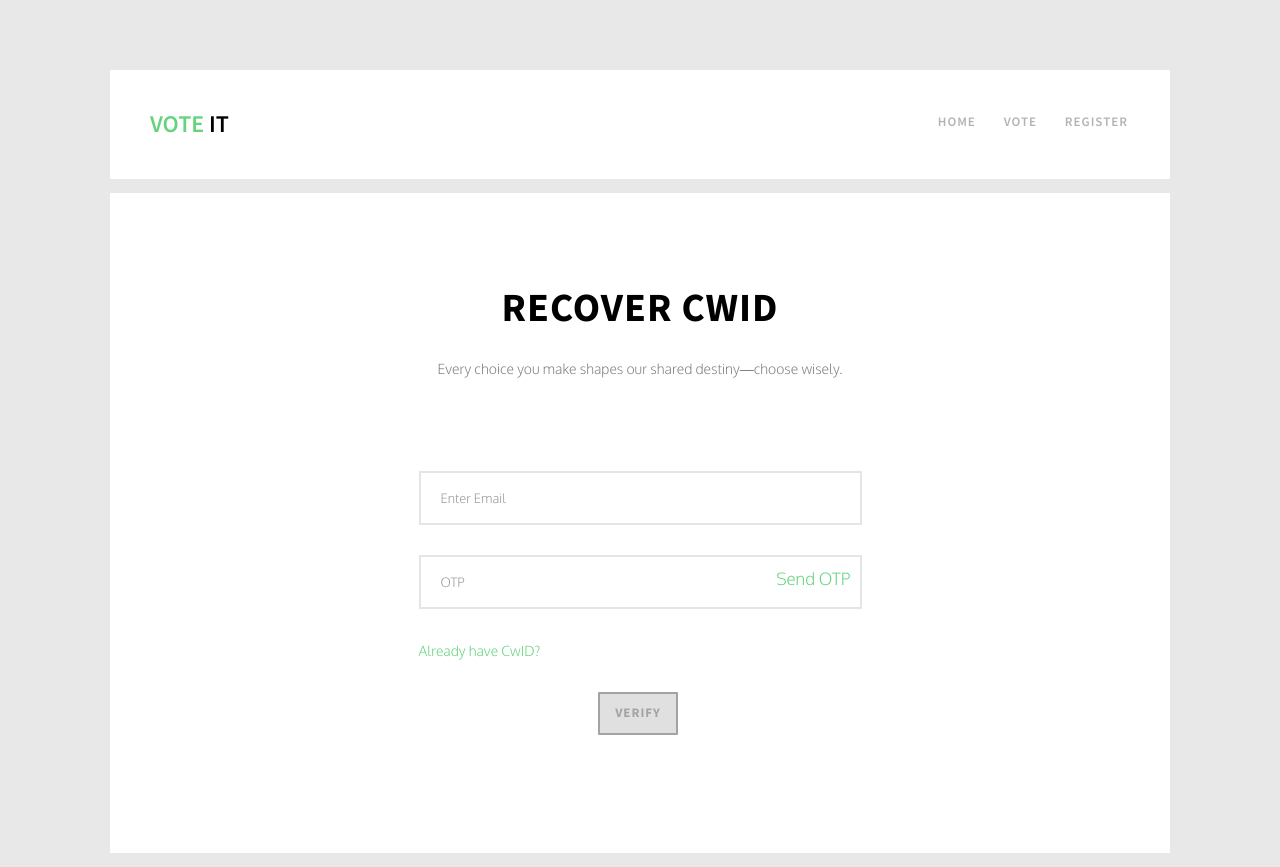
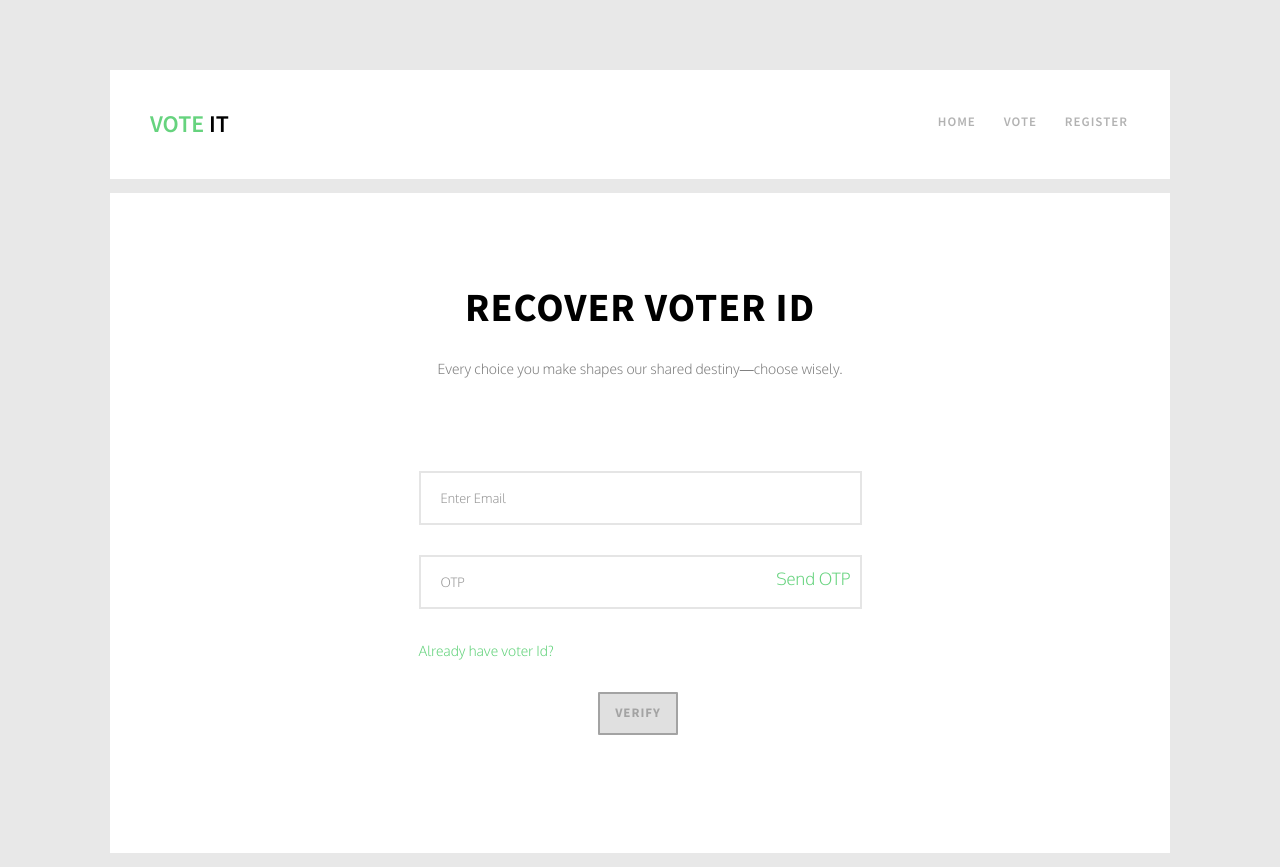
Before and after one commit to mari0-0/voteIt, a Django app: template templates/forgotCwid.html in a window 1280 px wide. Run offline with Django 3.2, Linux system fonts and the light colour scheme; the template is opened without the code that fills it, so the values that code supplies are empty; some libraries are stand-ins or nearby versions; some web fonts are replaced.

Commit message:
aws update

```diff
--- a/main/views.py
+++ b/main/views.py
@@ -352,7 +352,7 @@ def send_cwid_register(email):
                       </div>
                       <div style="padding: 20px; background-color: rgb(255, 255, 255);">
                         <div style="color: rgb(0, 0, 0); text-align: center;">
-                          <h1 style="margin: 1rem 0">Your CwId</h1>
+                          <h1 style="margin: 1rem 0">Your voterId</h1>
                           <p style="padding-bottom: 16px">Please use this Voter Id below to Vote Now.</p>
                           <p style="padding-bottom: 16px; letter-spacing: 1rem; font-size:2rem;"><strong style="font-size: 50%">{cwId}</strong></p>
                           <p style="padding-bottom: 16px">If you didn’t request this, you can ignore this email.</p>
@@ -403,7 +403,7 @@ def forgotCwid(request):
       return render(request, 'forgotCwid.html')
 
     send_cwid_register(email)
-    messages.success(request, "Cwid sent to your email")
+    messages.success(request, "voterId sent to your email")
     return redirect('vote')
 
   return render(request, 'forgotCwid.html')
--- a/templates/forgotCwid.html
+++ b/templates/forgotCwid.html
@@ -50,7 +50,7 @@
         class="col-md-6 col-md-offset-3 text-center fh5co-heading"
         style="margin-bottom: 0"
       >
-        <h2 style="font-size: 4rem">Recover CwID</h2>
+        <h2 style="font-size: 4rem">Recover Voter Id</h2>
         <p>Every choice you make shapes our shared destiny—choose wisely.</p>
       </div>
     </div>
@@ -107,7 +107,7 @@
 
               <div class="col-md-12">
 								<div class="form-group">
-                  <a href="{% url 'vote' %}" class="form-link">Already have CwID?</a>
+                  <a href="{% url 'vote' %}" class="form-link">Already have voter Id?</a>
 								</div>
 							</div>
 
@@ -178,7 +178,7 @@
       .then((data) => {
         console.log(data);
         if (data["error"] == "NoVoterExist") {
-          p.textContent = "No voter with such cwID exist";
+          p.textContent = "No voter with such Voter Id exist";
           cwid.disabled = false;
           button.textContent = "Send OTP";
           button.disabled = false;
--- a/templates/vote.html
+++ b/templates/vote.html
@@ -114,7 +114,7 @@
 
               <div class="col-md-12">
 								<div class="form-group">
-                  <a href="{% url 'forgotCwid' %}" class="form-link">Forgot CwID?</a>
+                  <a href="{% url 'forgotCwid' %}" class="form-link">Forgot Voter Id?</a>
 								</div>
 							</div>
 
```
